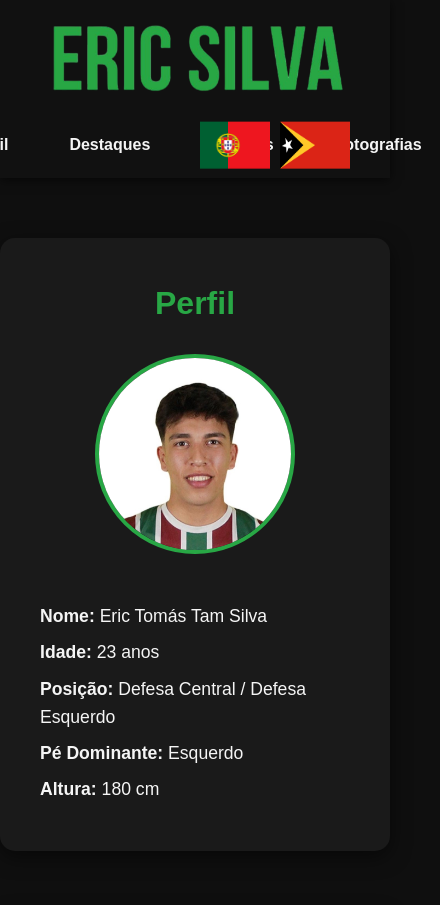
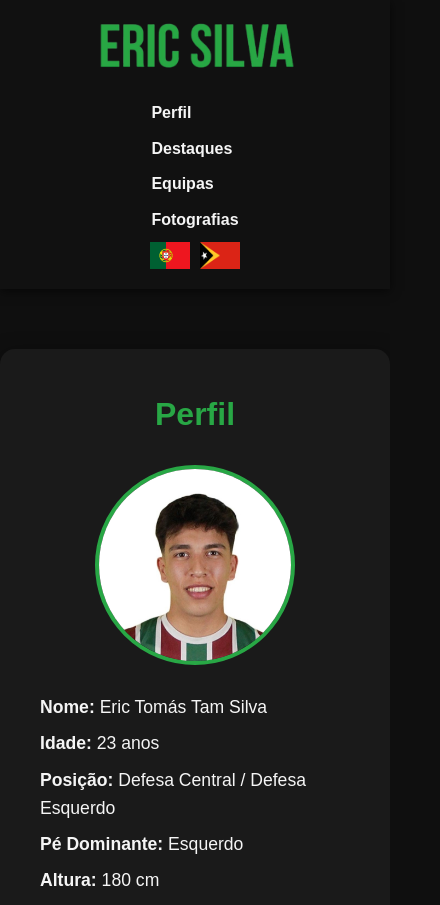
Before and after one commit to erictomas8/Eric-Silva, a plain HTML site: page index.html in a window 390 px wide. Shown: the top 905 px of the page, 440 px wide, since content can reach past the window. Drawn offline with Linux system fonts and the light colour scheme.

Commit message:
Update css.css

```diff
--- a/styles/css.css
+++ b/styles/css.css
@@ -345,3 +345,56 @@ footer .social-links a img.zerozero-icon {
 .carousel-indicators .dot.active {
     background: #28a745;
 }
+
+@media (max-width: 768px) {
+
+    /* HEADER */
+    header .header-title {
+        max-width: 200px; /* reduz o título */
+        margin: 0 auto 15px auto;
+    }
+
+    nav {
+        flex-direction: column; /* menu em coluna */
+        align-items: center;
+    }
+
+    nav .menu {
+        flex-direction: column;
+        gap: 10px;
+        margin-top: 10px;
+    }
+
+    nav .flags {
+        position: static; /* retira absolute */
+        transform: none;
+        margin-top: 10px;
+        justify-content: center;
+    }
+
+    nav .flags img {
+        width: 40px; /* reduz tamanho bandeiras */
+    }
+
+    /* PERFIL */
+    .perfil-container {
+        flex-direction: column;
+        gap: 20px;
+    }
+
+    /* VIDEOS */
+    .videos iframe {
+        width: 100%; /* ocupa largura toda */
+        height: auto;
+        max-width: 350px;
+    }
+
+    /* CARROSSEL */
+    .carousel {
+        max-width: 100%;
+    }
+
+    .carousel-track img {
+        width: 100%;
+    }
+}
```
